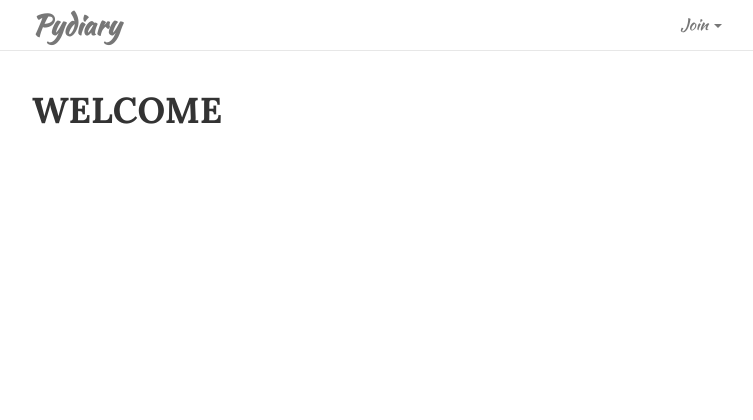
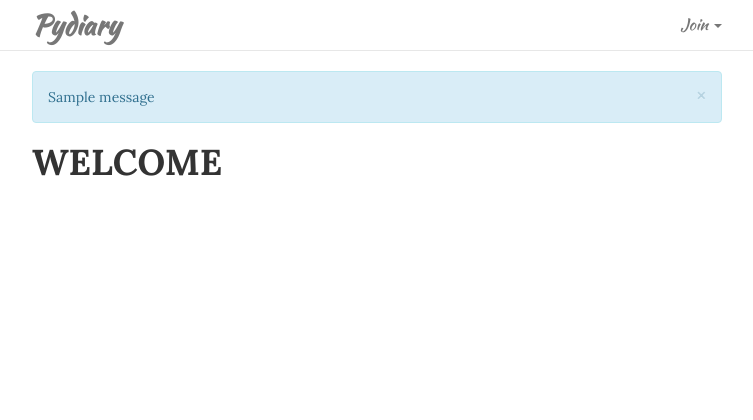
Before and after one commit to roxel/pydiary, a Flask app: page / in a window 1280 px wide. Shown: the top 420 px of the page, without its empty margins (263-1016 px from the left). Run offline with Flask 2, Linux system fonts and the light colour scheme; tables that the repository leaves empty hold one stand-in row (values such as "Sample post"); one stand-in notice (Sample message) is shown; parts of the project's set-up code (start-up, migrations or seed data) failed here and were passed over; some libraries are stand-ins or nearby versions.

Commit message:
login/register flash messages

```diff
--- a/app/templates/layout/base.html
+++ b/app/templates/layout/base.html
@@ -31,6 +31,16 @@
         {% include 'layout/navbar.html' %}
 
         <div class="container">
+            {% with messages = get_flashed_messages() %}
+                {% if messages %}
+                    {% for message in messages %}
+                    <div class="alert alert-info alert-dismissible" role="alert">
+                        <button type="button" class="close" data-dismiss="alert" aria-label="Close"><span aria-hidden="true">&times;</span></button>
+                        {{ message }}
+                    </div>
+                    {% endfor %}
+                {% endif %}
+            {% endwith %}
             <div id="content">
                 {% block content %}{% endblock %}
             </div>
```
Also changed, not shown: app/auth/views.py (+7 -3 lines).
